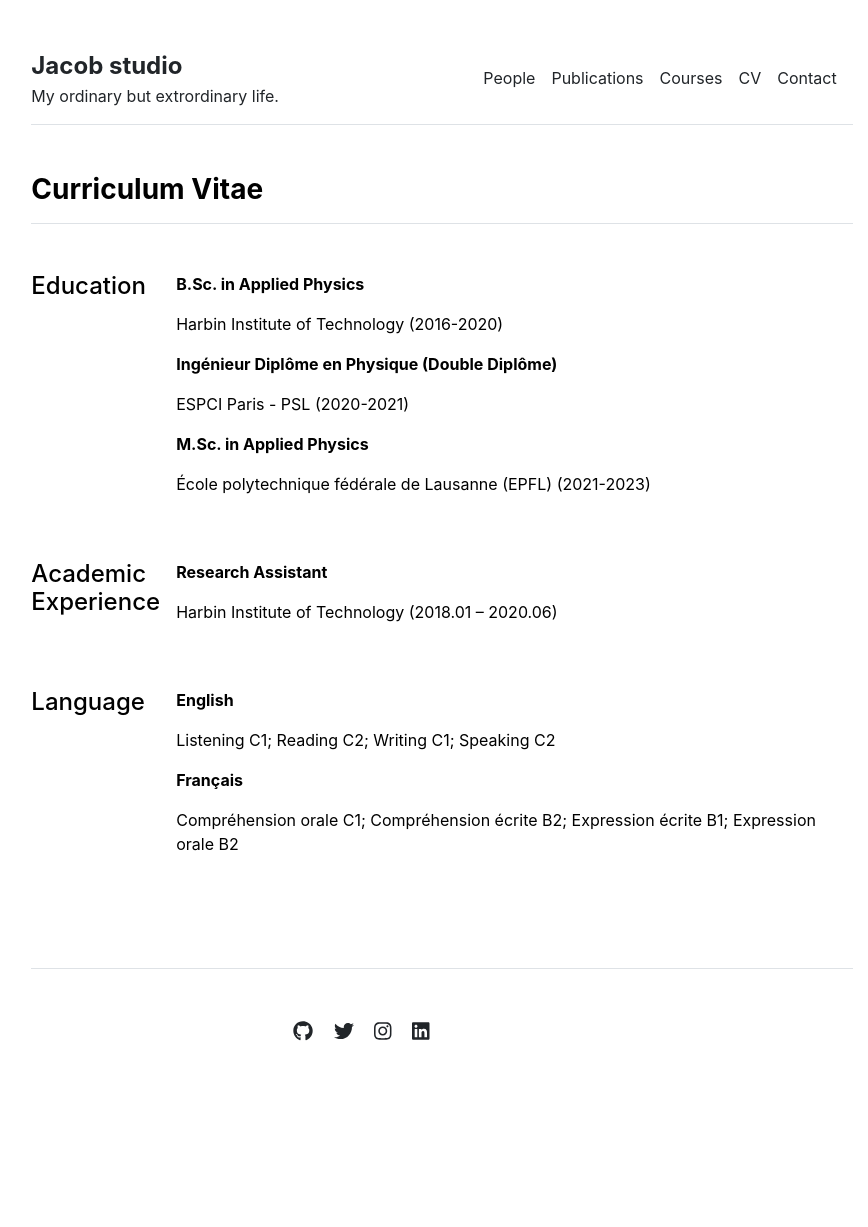
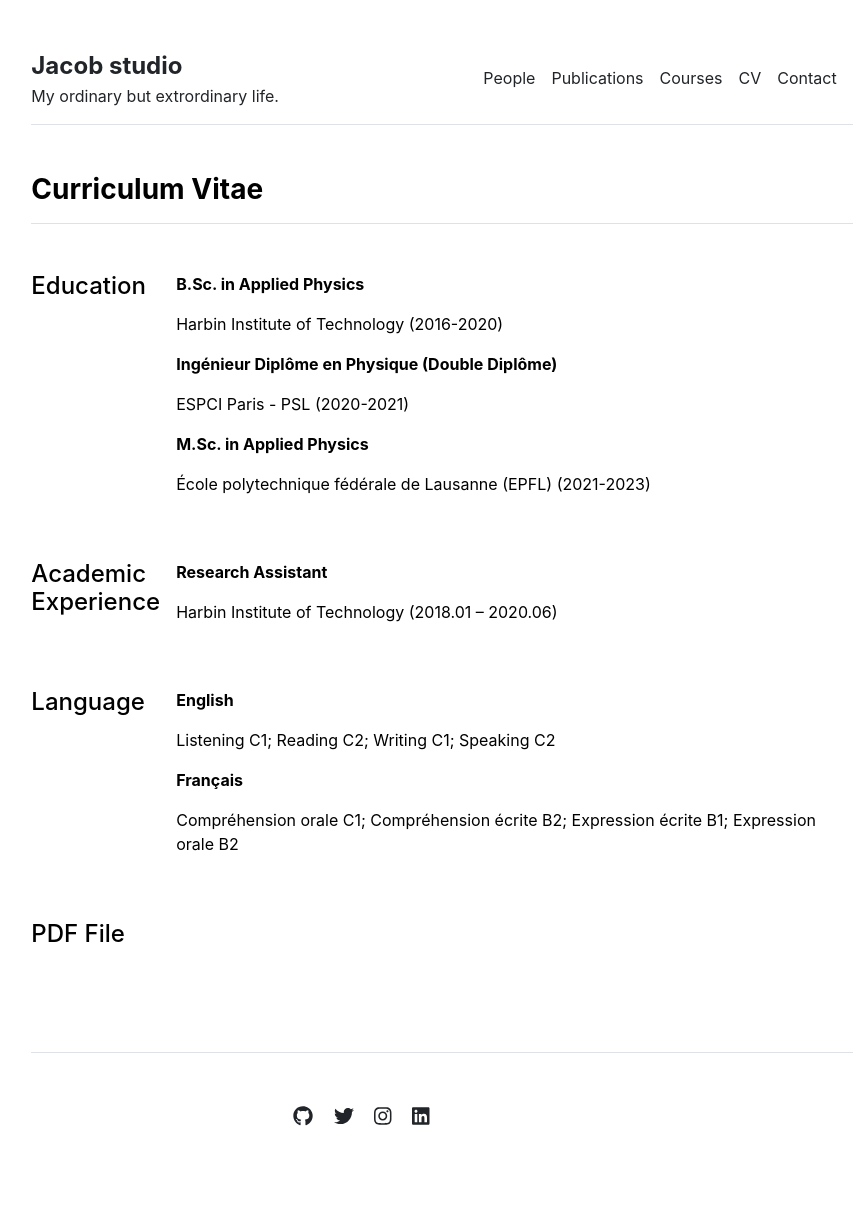
Before and after one commit to JinxinHu/jinxinhu.github.io, a Jekyll site: the page built from cv.md, in a window 1280 px wide. Shown: the whole page, without its empty margins (198-1066 px from the left). Built offline with Jekyll 4.4.1, drawn with Linux system fonts in a browser that asks for light colours; before the commit the page ends 1143 px from its top, so only the background shows below that.

Commit message:
Update cv.html

```diff
--- a/_layouts/cv.html
+++ b/_layouts/cv.html
@@ -42,5 +42,15 @@ layout: default
       </div>
     </div>
 
+      <div class="row g-5 mb-5">
+      <div class="col-md-2">
+        <h4>PDF File</h4>
+      </div>
+      <div class="col-md-10">
+      <p>{{ Last Update: 22/06/2021 }}</p>
+      <p><a href="{{/_data/cv/cv.pdf}}/CV.pdf/{{ /_data/cv/cv.pdf}}">{{ CV.pdf }}</a></p>
+      </div>
+    </div>
+
   </div>
 </div>
```
